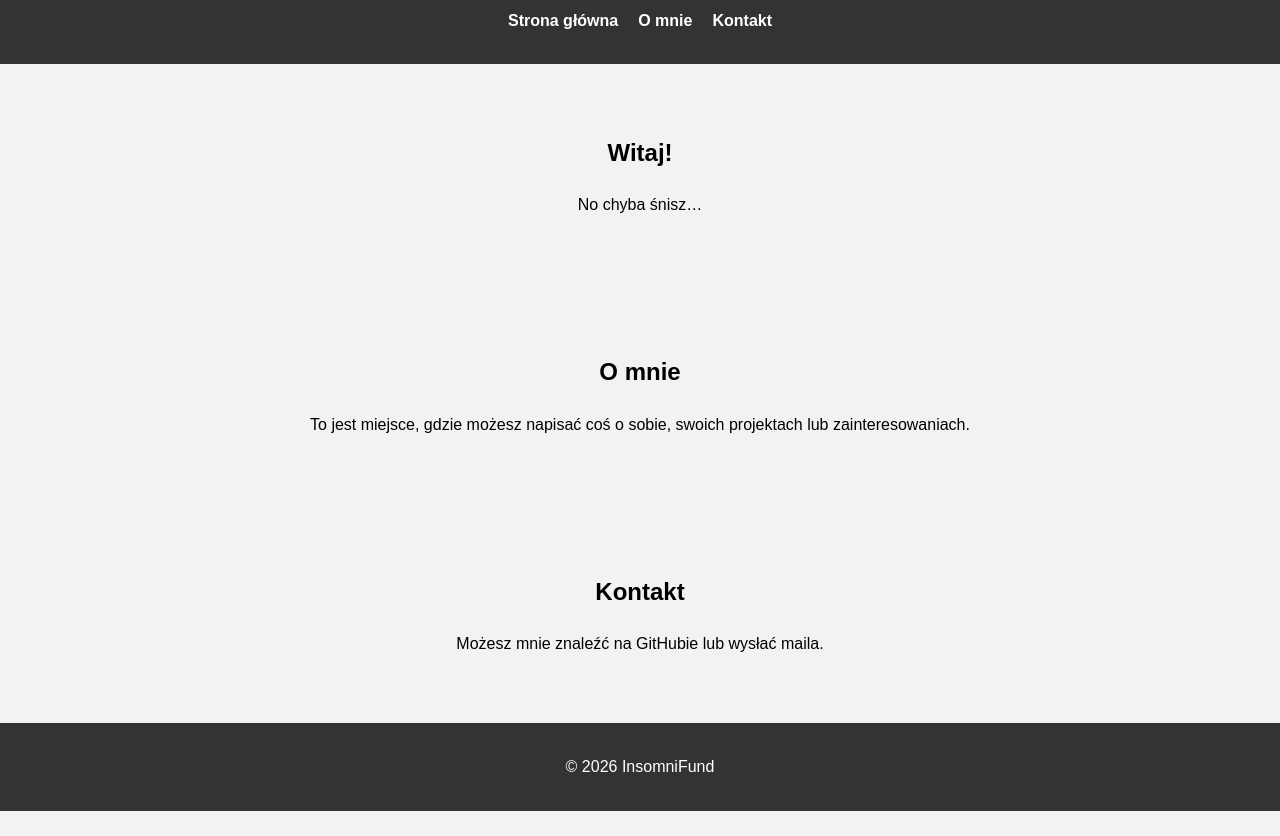
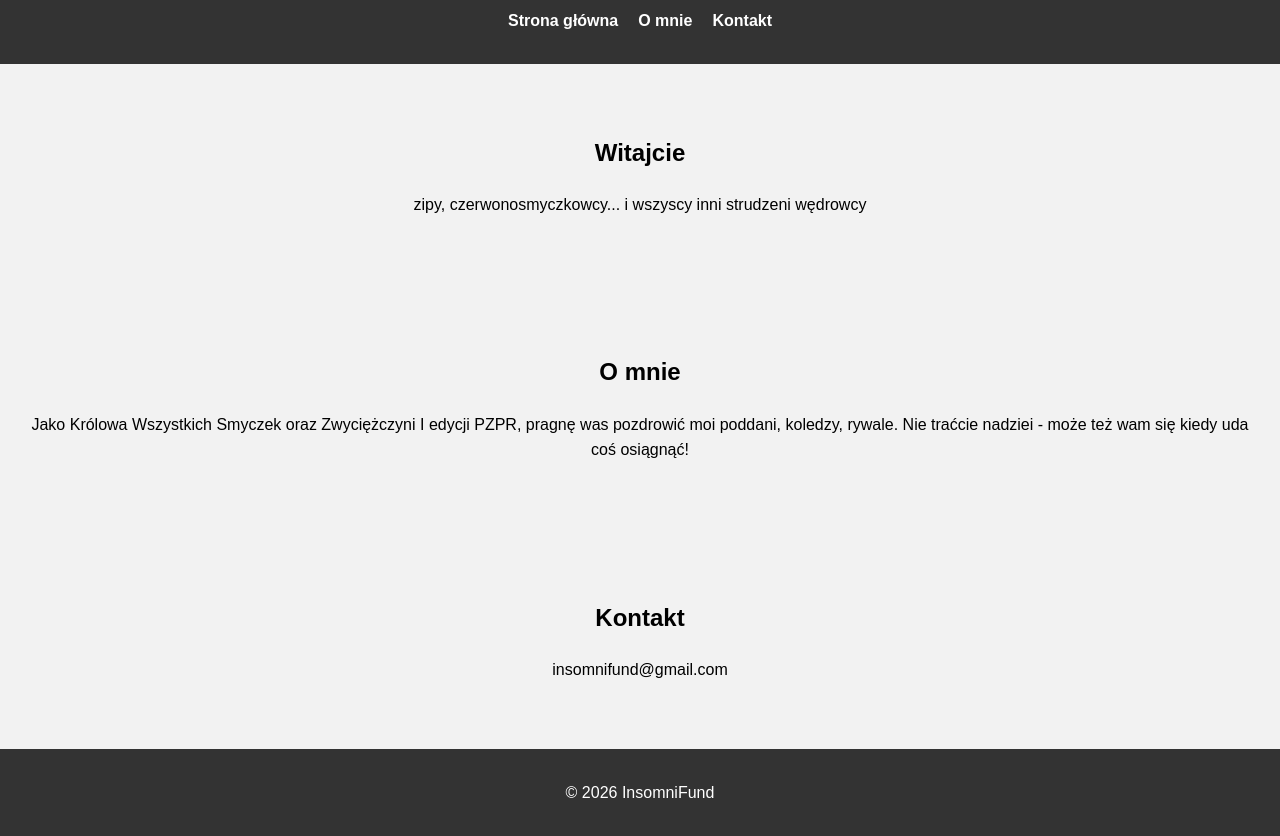
Before and after one commit to InsomniFund/InsomniFund.github.io, a plain HTML site: page index.html in a window 1280 px wide. Shown: the part 106-942 px from the top of the page. Before the commit the page ends 917 px from the top, so only its background shows below. Drawn offline with Linux system fonts and the light colour scheme.

Commit message:
Update index.html

```diff
--- a/index.html
+++ b/index.html
@@ -63,18 +63,18 @@
     </header>
 
     <section id="home">
-        <h2>Witaj!</h2>
-        <p>No chyba śnisz…</p>
+        <h2>Witajcie</h2>
+        <p>zipy, czerwonosmyczkowcy... i wszyscy inni strudzeni wędrowcy</p>
     </section>
 
     <section id="about">
         <h2>O mnie</h2>
-        <p>To jest miejsce, gdzie możesz napisać coś o sobie, swoich projektach lub zainteresowaniach.</p>
+        <p>Jako Królowa Wszystkich Smyczek oraz Zwyciężczyni I edycji PZPR, pragnę was pozdrowić moi poddani, koledzy, rywale. Nie traćcie nadziei - może też wam się kiedy uda coś osiągnąć!</p>
     </section>
 
     <section id="contact">
         <h2>Kontakt</h2>
-        <p>Możesz mnie znaleźć na GitHubie lub wysłać maila.</p>
+        <p>insomnifund@gmail.com</p>
     </section>
 
     <footer>
```
